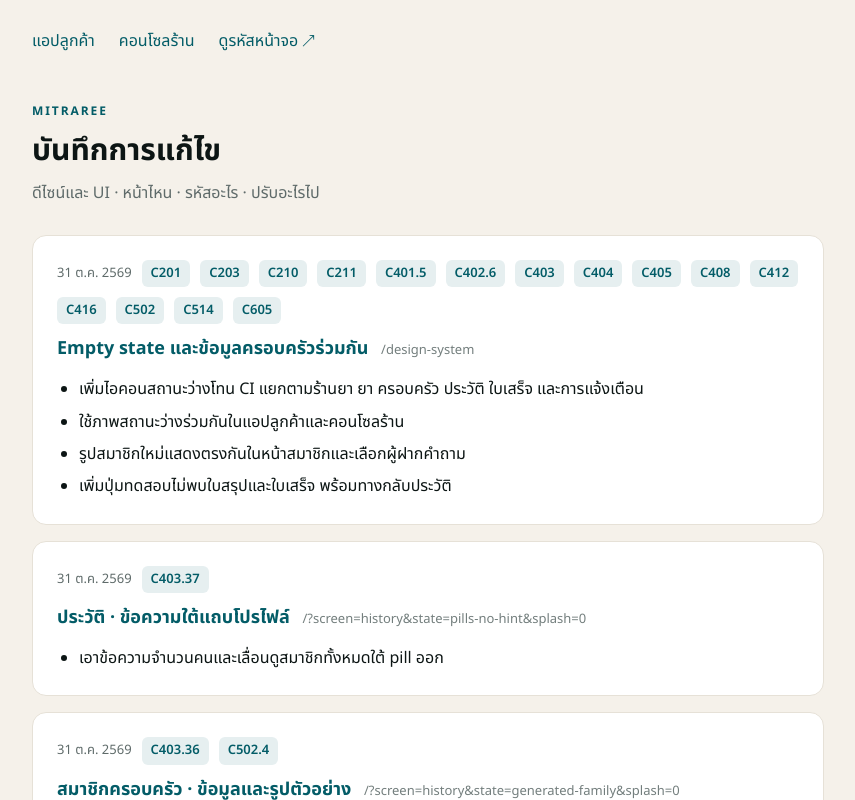
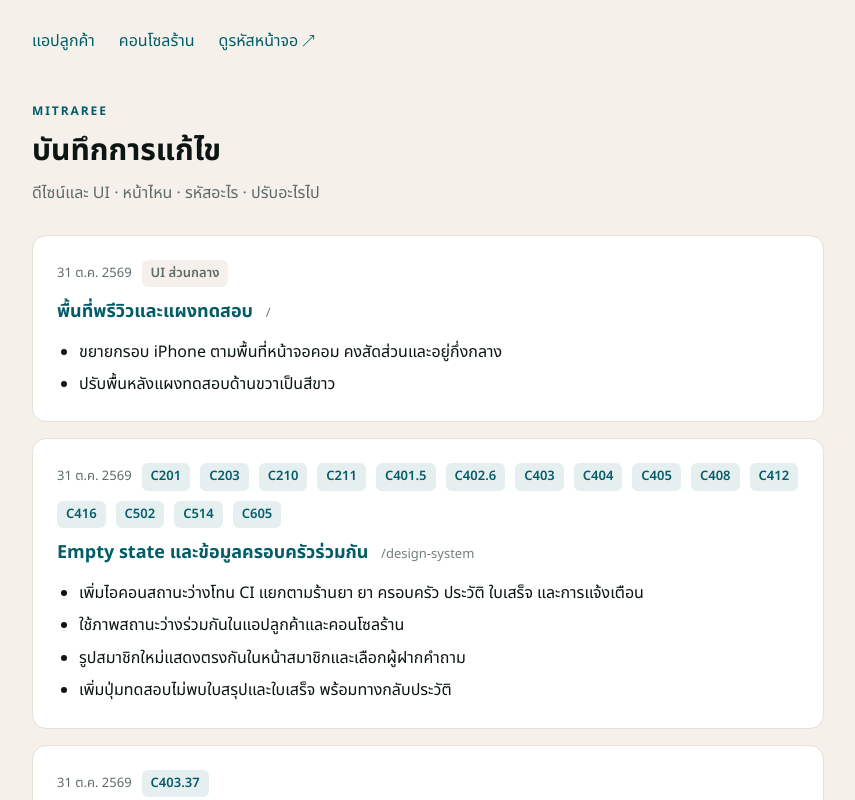
Before and after one commit to asmydeveloper/Telepharmacy, a Next.js app: page /log in a window 1280 px wide. Shown: the top 800 px of the page, without its empty margins (212-1067 px from the left). Built offline with nearby package versions, Linux system fonts and the light colour scheme.

Commit message:
[FIX] Resolution Preview tools

```diff
--- a/src/data/change-log.json
+++ b/src/data/change-log.json
@@ -1,4 +1,14 @@
 [
+  {
+    "date": "2026-10-31",
+    "page": "พื้นที่พรีวิวและแผงทดสอบ",
+    "path": "/",
+    "codes": [],
+    "changes": [
+      "ขยายกรอบ iPhone ตามพื้นที่หน้าจอคอม คงสัดส่วนและอยู่กึ่งกลาง",
+      "ปรับพื้นหลังแผงทดสอบด้านขวาเป็นสีขาว"
+    ]
+  },
   {
     "date": "2026-10-31",
     "page": "Empty state และข้อมูลครอบครัวร่วมกัน",
--- a/src/styles/preview-device.css
+++ b/src/styles/preview-device.css
@@ -14,7 +14,7 @@ html.bare .stage>.device-real,html.mob .stage>.device-real {position:fixed;inset
 /* Reviewer workspace: separate from the portable app canvas. */
 .stage {background:#F0F7F7}
 .stage::before {display:none}
-.panel {padding:28px 24px 40px;background:#F7FAFA;scrollbar-gutter:stable;border-left:1px solid #DFE8E8;box-shadow:none}
+.panel {padding:28px 24px 40px;background:#FFFFFF;scrollbar-gutter:stable;border-left:1px solid #DFE8E8;box-shadow:none}
 .panel h1 {margin-top:20px;font-size:17px;line-height:1.6}
 .panel .pn-sub {margin-top:8px;font-size:13px;line-height:1.7}
 .panel .pn-sec {margin-top:28px}
@@ -36,4 +36,4 @@ html.bare .stage>.device-real,html.mob .stage>.device-real {position:fixed;inset
 .panel .pn-grp>b {margin:0 0 12px}
 .panel .pn-foot {margin-top:28px;padding-top:20px;border-top:1px solid #DFE8E8;line-height:1.75}
 html.mob .panel {padding:24px 20px 40px}
-html.mob .panel .pn-top {background:#F7FAFA;margin:-24px -20px 0;padding:16px 20px;top:-24px}
+html.mob .panel .pn-top {background:#FFFFFF;margin:-24px -20px 0;padding:16px 20px;top:-24px}
```
Also changed, not shown: public/runtime/customer.js.
